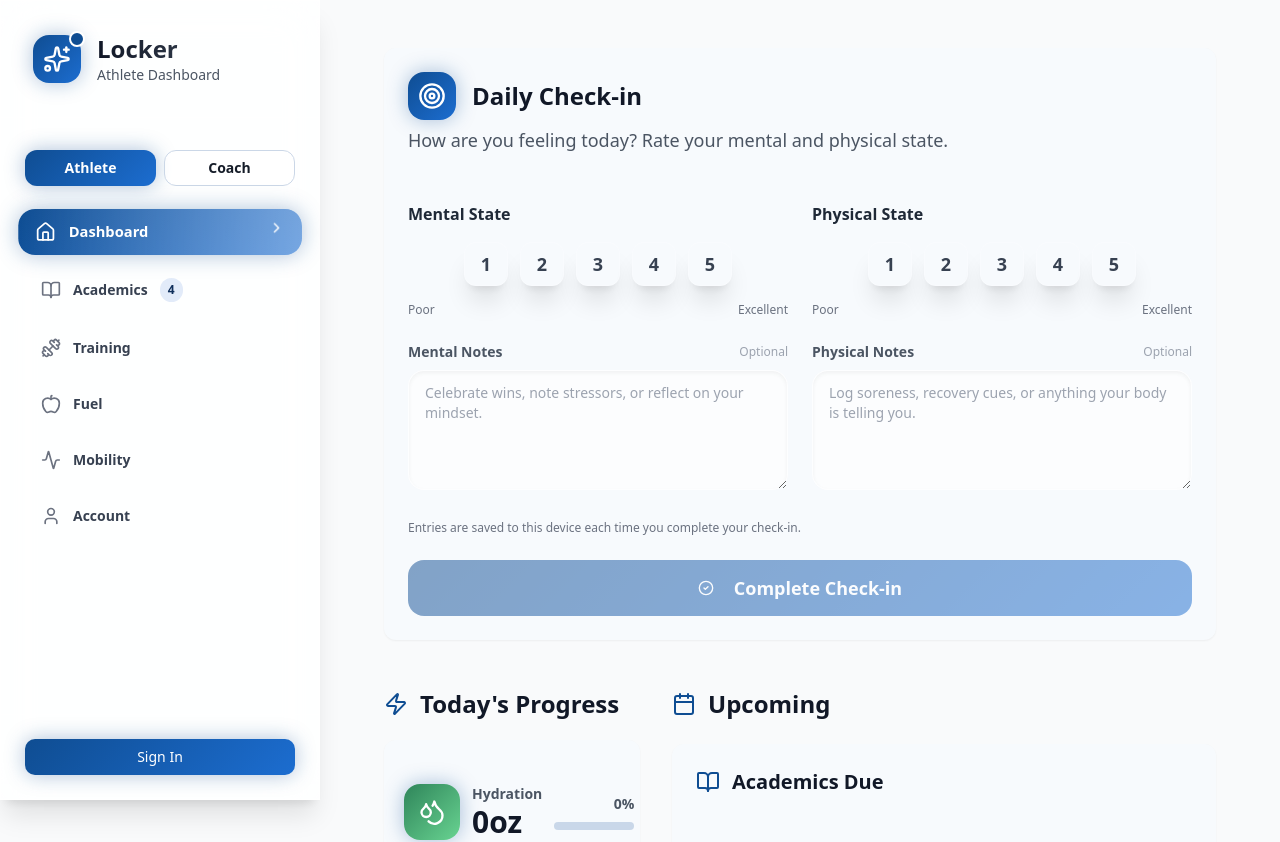
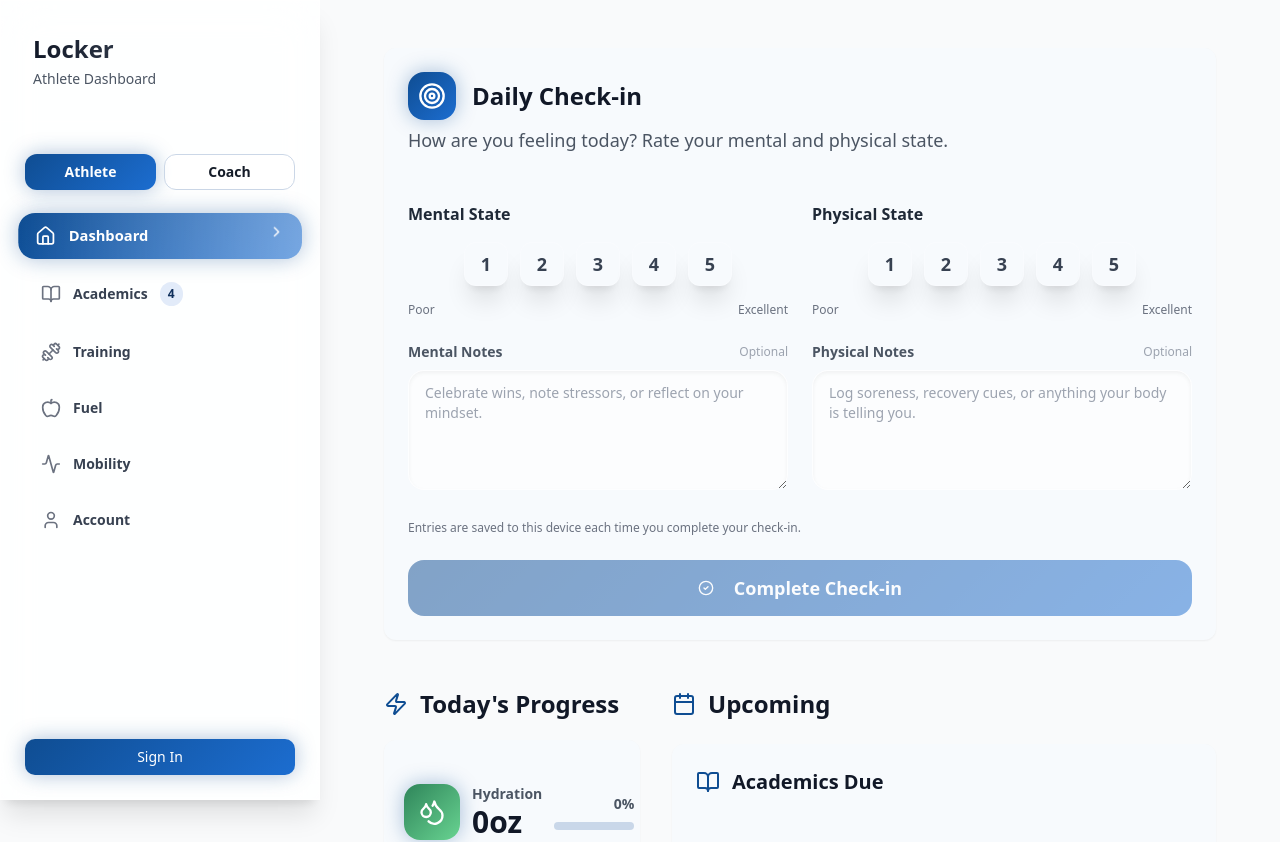
Before and after one commit to GestureGraphix/Locker, a Next.js app: page / in a window 1280 px wide. Shown: the top 842 px of the page. Built offline with nearby package versions, Linux system fonts and the light colour scheme.

Commit message:
Remove dashboard icon from navigation header

```diff
--- a/src/components/navigation.tsx
+++ b/src/components/navigation.tsx
@@ -6,7 +6,6 @@
 import { Sheet, SheetContent, SheetTrigger } from "@/components/ui/sheet"
 import { Button } from "@/components/ui/button"
 import {
-  Sparkles,
   House,
   BookOpen,
   Dumbbell,
@@ -133,19 +132,11 @@
         <div className="flex flex-col flex-grow">
           {/* Logo Section */}
           <div className="flex items-center px-8 py-8 border-b border-white/10">
-            <div className="flex items-center space-x-4">
-              <div className="relative">
-                <div className="w-12 h-12 rounded-2xl gradient-primary flex items-center justify-center shadow-glow animate-pulse-slow">
-                  <Sparkles className="h-7 w-7 text-white" />
-                </div>
-                <div className="absolute -top-1 -right-1 w-4 h-4 bg-[#0f4d92] rounded-full border-2 border-white animate-pulse"></div>
-              </div>
-              <div>
+            <div className="space-y-1">
               <h1 className="text-2xl font-bold bg-gradient-to-r from-gray-900 to-gray-700 bg-clip-text text-transparent">Locker</h1>
               <p className="text-sm text-gray-600 font-medium">
                 {effectiveRole === "coach" ? "Coach Portal" : "Athlete Dashboard"}
               </p>
-              </div>
             </div>
           </div>
 
@@ -239,12 +230,7 @@
       {/* Mobile Navigation */}
       <div className="lg:hidden">
         <div className="flex items-center justify-between px-6 py-4 glass-card border-b border-white/20">
-          <div className="flex items-center space-x-3">
-            <div className="w-10 h-10 rounded-xl gradient-primary flex items-center justify-center shadow-glow">
-              <Sparkles className="h-6 w-6 text-white" />
-            </div>
           <h1 className="text-xl font-bold bg-gradient-to-r from-gray-900 to-gray-700 bg-clip-text text-transparent">Locker</h1>
-          </div>
           <Sheet>
             <SheetTrigger asChild>
               <Button variant="outline" size="icon" className="glass-card border-white/20 hover:bg-white/50">
@@ -254,16 +240,11 @@
             <SheetContent side="left" className="w-80 p-0 glass-card">
               <div className="flex flex-col h-full">
                 <div className="flex items-center px-6 py-8 border-b border-white/10">
-                  <div className="flex items-center space-x-4">
-                    <div className="w-12 h-12 rounded-2xl gradient-primary flex items-center justify-center shadow-glow">
-                      <Sparkles className="h-7 w-7 text-white" />
-                    </div>
-                    <div>
+                  <div className="space-y-1">
                     <h1 className="text-2xl font-bold bg-gradient-to-r from-gray-900 to-gray-700 bg-clip-text text-transparent">Locker</h1>
                     <p className="text-sm text-gray-600 font-medium">
                       {effectiveRole === "coach" ? "Coach Portal" : "Athlete Dashboard"}
                     </p>
-                    </div>
                   </div>
                 </div>
                 <div className="flex-grow px-4 py-6">
```
Lines whose indentation alone changed are shown as unchanged.
